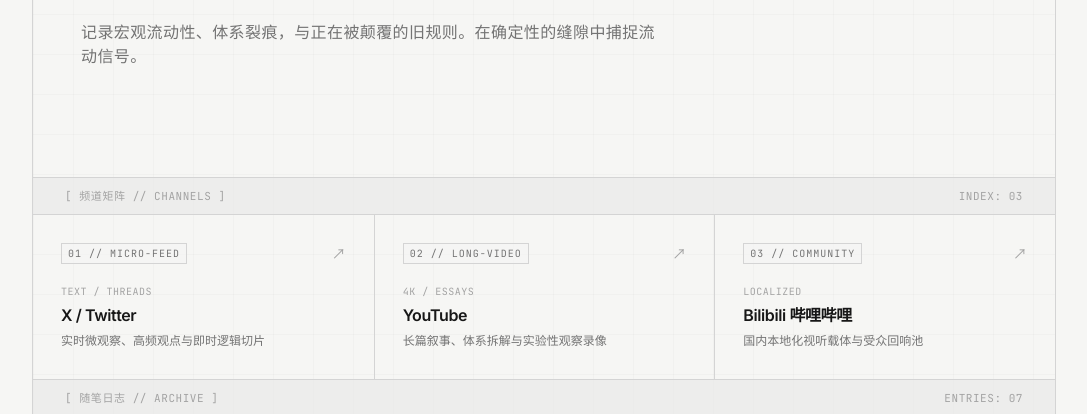
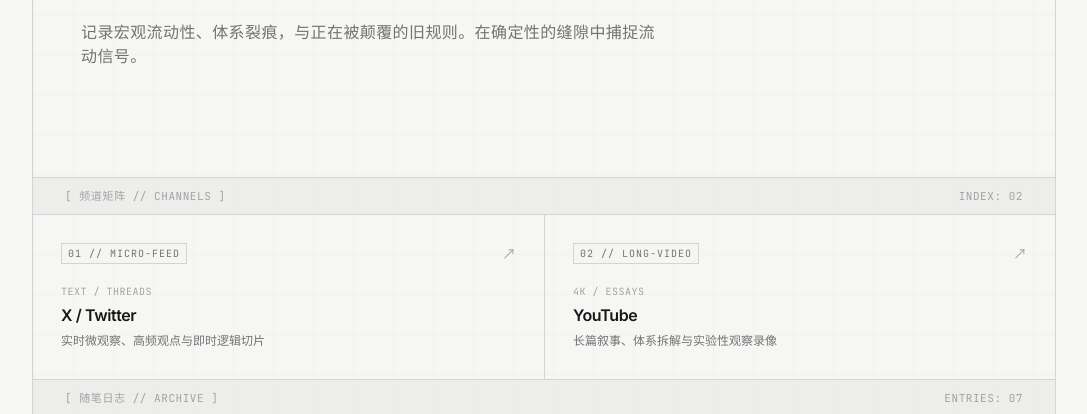
Before and after one commit to 88610017/lucaschen, a plain HTML site: page index.html in a window 1280 px wide. Shown: the part 346-760 px from the top of the page, without its empty margins (96-1183 px from the left). Drawn offline with nearby package versions, Linux system fonts and the light colour scheme.

Commit message:
Update index.html

```diff
--- a/index.html
+++ b/index.html
@@ -4,7 +4,7 @@
   <meta charset="UTF-8" />
   <!-- 严格锁定视口比例，禁止双指手势缩放 -->
   <meta name="viewport" content="width=device-width, initial-scale=1.0, minimum-scale=1.0, maximum-scale=1.0, user-scalable=no, shrink-to-fit=no" />
-  <title>LUCAS CHEN</title>
+  <title>LUCAS CHEN — MACRO & OBSERVATIONS</title>
 
   <meta name="description" content="记录宏观流动性、体系裂痕，与正在被颠覆的旧规则。在确定性的缝隙中捕捉流动信号。" />
 
@@ -184,7 +184,7 @@
         </div>
       </header>
 
-      <!-- Hero Statement (充裕的行高与呼吸感) -->
+      <!-- Hero Statement -->
       <section class="border-b border-neutral-300 dark:border-neutral-800 px-5 sm:px-12 py-12 sm:py-24 relative overflow-hidden">
         <div class="flex items-center justify-between font-mono text-[11px] tracking-wider text-neutral-400 dark:text-neutral-500 mb-6 uppercase">
           <span class="whitespace-nowrap">[ 视角 // PERSPECTIVE ]</span>
@@ -206,14 +206,14 @@
         </div>
       </section>
 
-      <!-- Broadcast Channels (全部统一为稳固的等宽字符 ↗) -->
+      <!-- Broadcast Channels (双栏对称：X + YouTube) -->
       <section class="border-b border-neutral-300 dark:border-neutral-800">
         <div class="px-5 sm:px-8 py-2.5 bg-neutral-200/50 dark:bg-neutral-900/40 border-b border-neutral-300 dark:border-neutral-800 flex justify-between items-center font-mono text-[11px] tracking-wider text-neutral-400 uppercase">
           <span class="whitespace-nowrap">[ 频道矩阵 // CHANNELS ]</span>
-          <span class="whitespace-nowrap shrink-0">INDEX: 03</span>
+          <span class="whitespace-nowrap shrink-0">INDEX: 02</span>
         </div>
 
-        <div class="grid grid-cols-1 md:grid-cols-3 divide-y md:divide-y-0 md:divide-x divide-neutral-300 dark:border-neutral-800">
+        <div class="grid grid-cols-1 md:grid-cols-2 divide-y md:divide-y-0 md:divide-x divide-neutral-300 dark:border-neutral-800">
 
           <!-- Channel 01: X / Twitter -->
           <a href="https://x.com/x_lucaschen" target="_blank" rel="noopener noreferrer"
@@ -247,25 +247,10 @@
             </div>
           </a>
 
-          <!-- Channel 03: Bilibili -->
-          <a href="https://space.bilibili.com/14014217" target="_blank" rel="noopener noreferrer"
-             class="group p-5 sm:p-7 flex flex-col justify-between hover:bg-neutral-100 dark:hover:bg-neutral-900/80 transition-colors duration-300 ease-editorial relative">
-            <div class="flex justify-between items-center mb-4 sm:mb-5">
-              <span class="font-mono text-[10px] tracking-widest px-1.5 py-0.5 border border-neutral-300 dark:border-neutral-700 text-neutral-500 dark:text-neutral-400 bg-neutral-100/50 dark:bg-neutral-800/40">
-                03 // COMMUNITY
-              </span>
-              <span class="font-mono text-sm text-neutral-400 group-hover:text-black dark:group-hover:text-white transition-transform duration-300 group-hover:translate-x-1 group-hover:-translate-y-1">↗</span>
-            </div>
-            <div>
-              <div class="font-mono text-[10px] text-neutral-400 tracking-wider mb-1 uppercase">LOCALIZED</div>
-              <h3 class="text-base font-semibold tracking-tight group-hover:underline">Bilibili 哔哩哔哩</h3>
-              <p class="text-neutral-500 text-xs mt-1 leading-relaxed">国内本地化视听载体与受众回响池</p>
-            </div>
-          </a>
         </div>
       </section>
 
-      <!-- Selected Writings / Archive Section (7 篇统一彻底修正为 READ ↘) -->
+      <!-- Selected Writings / Archive Section -->
       <section class="border-b border-neutral-300 dark:border-neutral-800">
         <div class="px-5 sm:px-8 py-2.5 bg-neutral-200/50 dark:bg-neutral-900/40 border-b border-neutral-300 dark:border-neutral-800 flex justify-between items-center font-mono text-[11px] tracking-wider text-neutral-400 uppercase">
           <span class="whitespace-nowrap">[ 随笔日志 // ARCHIVE ]</span>
```
